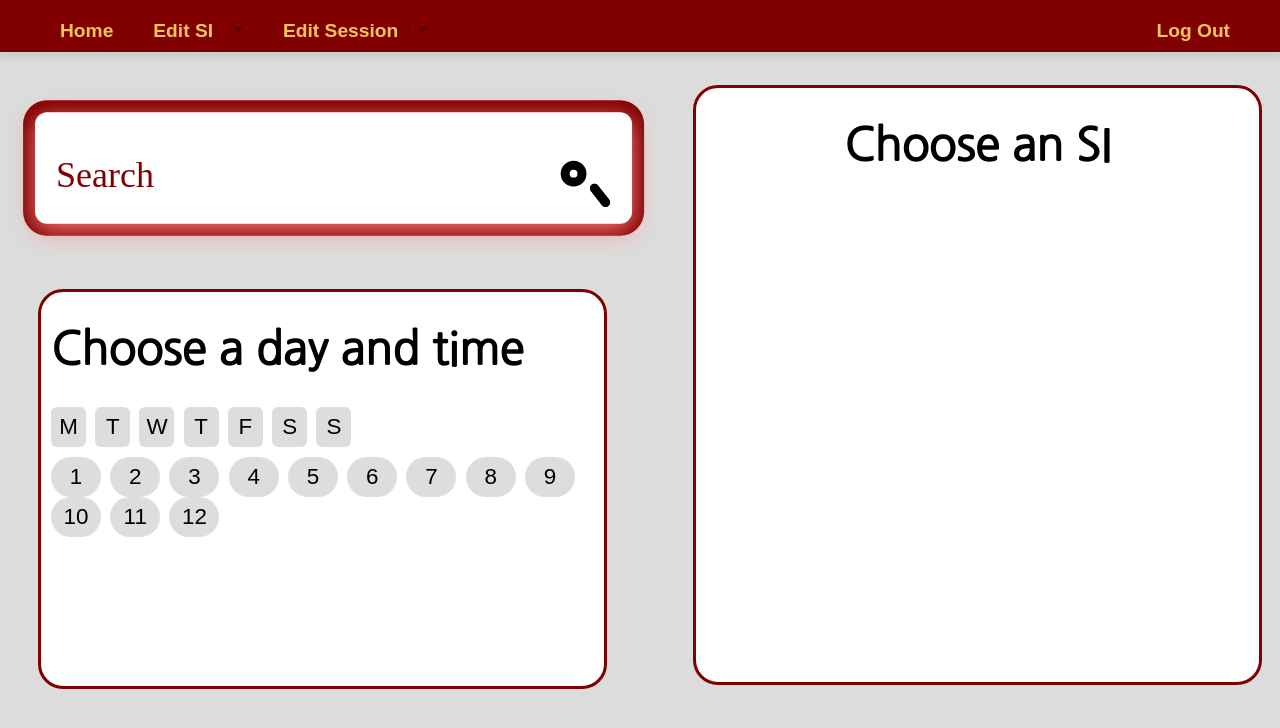
After one commit to graceburt/386, a PHP site: page /add_session.php in a window 1280 px wide. The commit adds this page. Shown: the top 728 px of the page. Run offline with PHP 8.4, Linux system fonts and the light colour scheme; the visitor is signed in with stand-in values (Sample User, id 1); data that the repository does not hold is empty.

Commit message:
added the add pages for session and si

```diff
--- /dev/null
+++ b/add_session.php
@@ -0,0 +1,164 @@
+<!DOCTYPE html>
+<html>
+<head>
+<?php
+session_start();
+if (!isset($_SESSION['admin']))
+{
+
+	echo'<meta http-equiv="refresh" content="0; URL=login.php" />';
+	exit();
+//header("location:login.php");
+}
+
+?>
+<!-- Load icon library -->
+<link rel="stylesheet" href="https://cdnjs.cloudflare.com/ajax/libs/font-awesome/4.7.0/css/font-awesome.min.css">
+
+	<meta name="viewport" content="width=device-width, initial-scale=1">
+
+  <link href="https://fonts.googleapis.com/css?family=Raleway:400,300,600,800,900" rel="stylesheet" type="text/css">
+<link href="https://fonts.googleapis.com/css?family=Nanum+Gothic|Roboto:300,400&display=swap" rel="stylesheet">
+	<link rel ="stylesheet" href="stylemenu.css">
+	<link rel ="stylesheet" href="stylesheet.css">
+	<link rel ="stylesheet" href="stylesearch.css">
+	<script language=javascript>
+		function submitPostLink()
+		{
+		document.postlink.submit();
+		}
+	</script>
+	<link rel="javascript" href="progress.js">
+
+</head>
+<header>
+<nav id="navigation">
+  <ul class="links" style = "float:left;">
+  <li><a href="admin_page.php">Home</a></li>
+    <li class="dropdown"><a href="#" class="trigger-drop">Edit SI<i class="arrow"></i></a>
+      <ul class="drop">
+        <li><a href="add_si.php">Add</a></li>
+        <li><a href="delete_si.php">Delete</a></li>
+        <li><a href="update_si.php">Update</a></li>
+      </ul>
+    </li>
+    <li class="dropdown"><a href="#" class="trigger-drop">Edit Session<i class="arrow"></i></a>
+      <ul class="drop">
+        <li><a href="add_session.php">Add</a></li>
+        <li><a href="delete_session.php">Delete</a></li>
+        <li><a href="update_session.php">Update</a></li>
+      </ul>
+    </li>
+</ul>
+<ul class ="links">
+    <li><a href="logout.php">Log Out</a>
+    </li>
+  </ul>
+</nav>
+
+
+</header>
+
+<body>
+
+<div class = 'column' style='text-align:center;' >
+<h1>Choose an SI </h1>
+	<form>
+     <?php
+	$connection = @mysqli_connect('localhost','swarman2','swarman2','SalisburySIDB');
+	if($connection->connect_error) {
+		die('Failed to Connect: '.$connection->connect_error);
+	}
+
+	$query = "select name,ID from Student,Supplemental_Instruction_Leader where Student_ID = ID";
+
+	$r = mysqli_query($connection, $query);
+	while($row = mysqli_fetch_array($r))
+	{
+		echo "<p><input type = 'radio' name = 'group1' value = '".$row['ID']."'>".$row['name']."  (ID: ".$row['ID'].")</p>";
+	}
+?>
+
+
+	</form>
+
+
+
+
+  </div>
+
+<div class ='text_column' style = "align:left;">
+
+
+<div id="cover" style = "align:left;margin-left:-15vw;">
+  <form method="get" action="">
+    <div class="tb">
+      <div class="td"><input type="text" placeholder="Search" required></div>
+      <div class="td" id="s-cover">
+        <button type="submit">
+          <div id="s-circle"></div>
+          <span></span>
+        </button>
+      </div>
+    </div>
+  </form>
+</div>
+
+ <div class = "column" style = 'width: 100%; float:left;margin-top: 5%; height:400px'>
+<h1>Choose a day and time</h1>
+<div class="weekDays-selector">
+  <input type="radio" id="weekday-mon" class="weekday" name="group" />
+  <label for="weekday-mon">M</label>
+  <input type="radio" id="weekday-tue" class="weekday" name="group" />
+  <label for="weekday-tue">T</label>
+  <input type="radio" id="weekday-wed" class="weekday" name="group" />
+  <label for="weekday-wed">W</label>
+  <input type="radio" id="weekday-thu" class="weekday" name="group"  />
+  <label for="weekday-thu">T</label>
+  <input type="radio" id="weekday-fri" class="weekday" name="group" />
+  <label for="weekday-fri">F</label>
+  <input type="radio" id="weekday-sat" class="weekday" name="group" />
+  <label for="weekday-sat">S</label>
+  <input type="radio" id="weekday-sun" class="weekday" name="group" />
+  <label for="weekday-sun">S</label>
+</div>
+
+
+<div class="time-selector">
+  <input type="radio" id="1oclk" class="time" name="group3" />
+  <label for="1oclk">1</label>
+  <input type="radio" id="2oclk" class="time" name="group3" />
+  <label for="2oclk">2</label>
+  <input type="radio" id="3oclk" class="time" name="group3" />
+  <label for="4oclk">3</label>
+  <input type="radio" id="4oclk" class="time" name="group3"  />
+  <label for="4oclk">4</label>
+  <input type="radio" id="5oclk" class="time" name="group3" />
+  <label for="5oclk">5</label>
+  <input type="radio" id="6oclk" class="time" name="group3" />
+  <label for="6oclk">6</label>
+  <input type="radio" id="7oclk" class="time" name="group3" />
+  <label for="7oclk">7</label>
+  <input type="radio" id="8oclk" class="time" name="group3" />
+  <label for="8oclk">8</label>
+  <input type="radio" id="9oclk" class="time" name="group3" />
+  <label for="9oclk">9</label>
+  <input type="radio" id="10oclk" class="time" name="group3" />
+  <label for="10oclk">10</label>
+  <input type="radio" id="11oclk" class="time" name="group3" />
+  <label for="11oclk">11</label>
+  <input type="radio" id="12oclk" class="time" name="group3" />
+  <label for="12oclk">12</label>
+</div>
+
+
+<?php
+?>
+</div>
+
+</body>
+</html>
+</div>
+
+</body>
+</html>
--- a/stylesheet.css
+++ b/stylesheet.css
@@ -133,6 +133,55 @@ h4{
 form{
 margin-top:20px;
 }
-textarea{
+input[type=text]{
 margin-bottom:15px;
+border-radius:10px;
+height:40px;
+padding-top:5px;
+font-size:20px;
 }
+
+
+
+.weekDays-selector input {
+  display: none!important;
+}
+
+.weekDays-selector input[type=radio] + label {
+  display: inline-block;
+  border-radius: 6px;
+  background: #dddddd;
+  height: 40px;
+  width: 35px;
+  margin-bottom:10px;
+  margin-right: 3px;
+  line-height: 40px;
+  text-align: center;
+  cursor: pointer;
+}
+
+.weekDays-selector input[type=radio]:checked + label {
+  background: #2AD705;
+  color: #ffffff;
+}
+
+.time-selector input {
+  display: none!important;
+}
+
+.time-selector input[type=radio] + label {
+  display: inline-block;
+  border-radius: 50px;
+  background: #dddddd;
+  height: 40px;
+  width: 50px;
+  margin-right: 3px;
+  line-height: 40px;
+  text-align: center;
+  cursor: pointer;
+}
+
+.time-selector input[type=radio]:checked + label {
+  background: #2AD705;
+  color: #ffffff;
+}
```
Also changed, not shown: add_si.php (+4 -4 lines), admin_page.php (+4 -4 lines), delete_si.php (+5 -5 lines).
